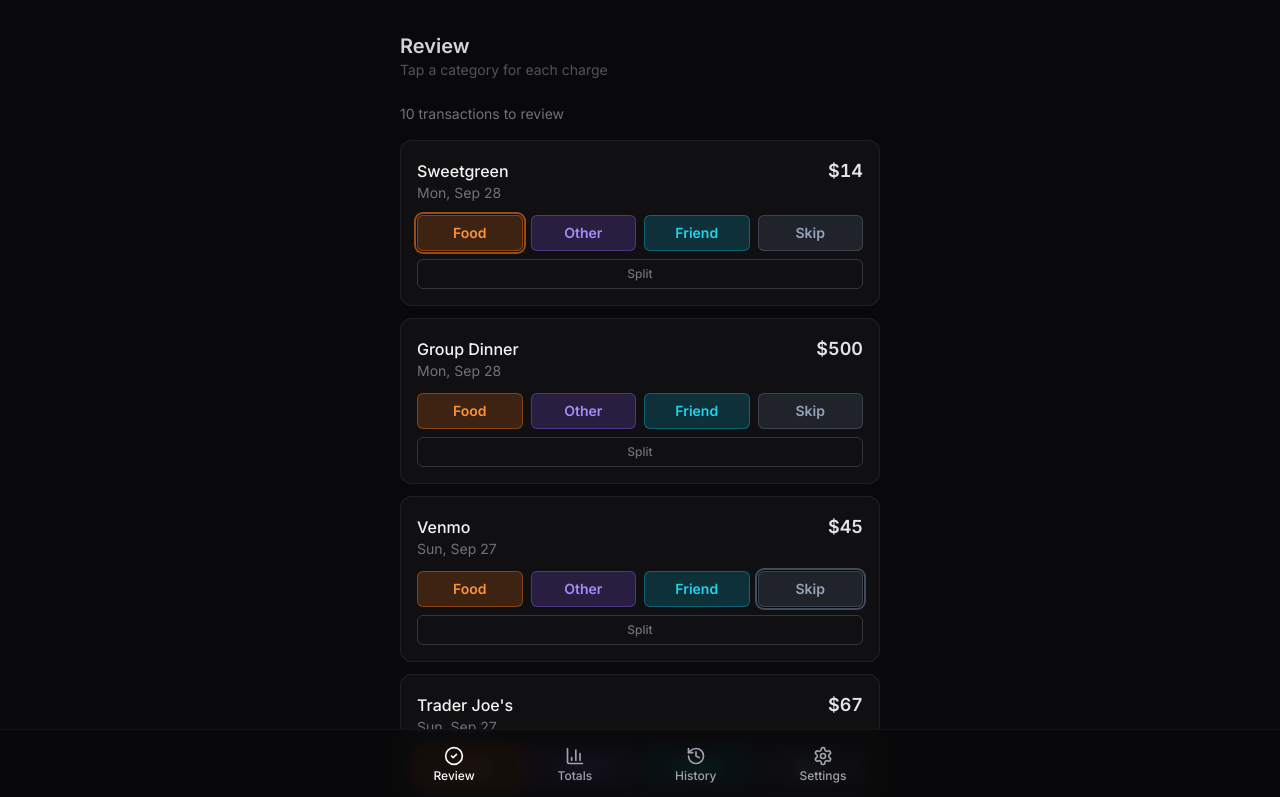
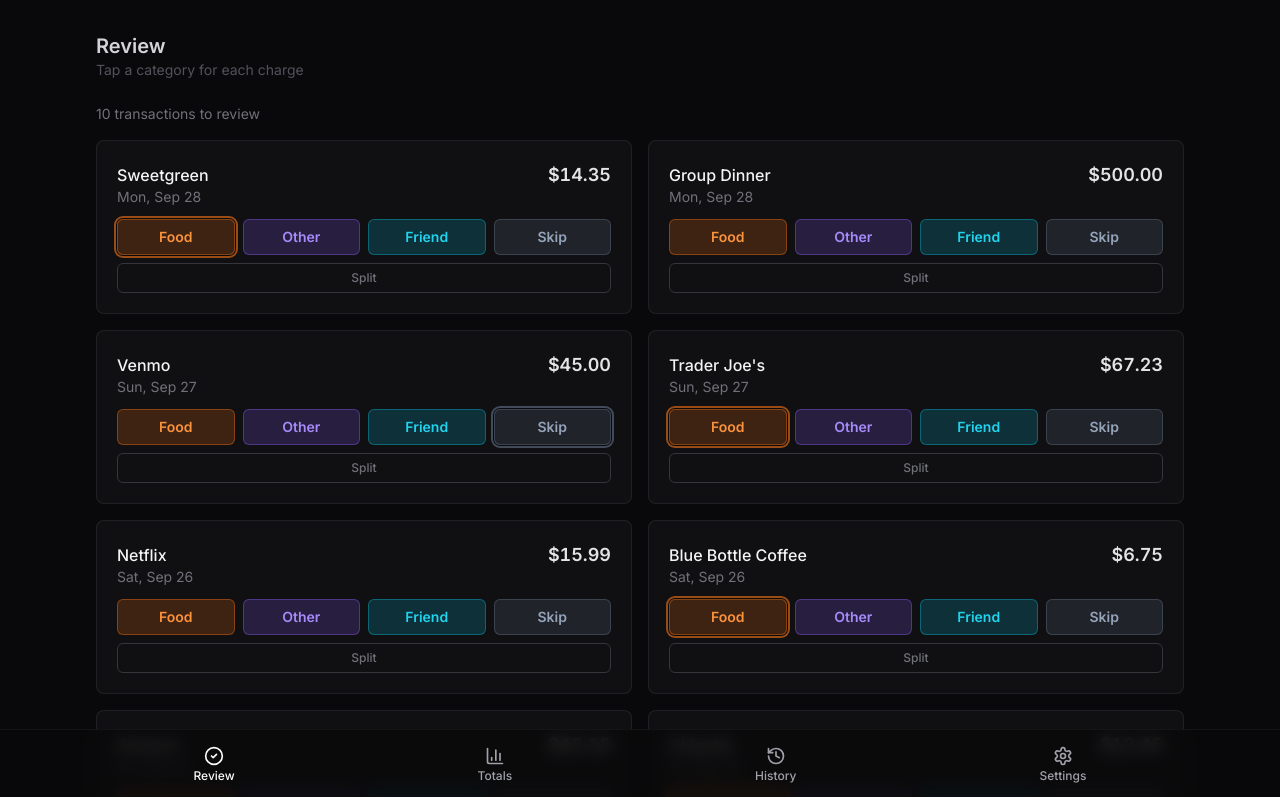
Before and after one commit to neeleshroy06/Finance-App, a Next.js app: page /review in a window 1280 px wide. Shown: the top 797 px of the page. Built offline with nearby package versions, Linux system fonts and the light colour scheme.

Commit message:
layout change

```diff
--- a/src/app/layout.tsx
+++ b/src/app/layout.tsx
@@ -1,9 +1,6 @@
 import type { Metadata } from "next";
-import { Inter } from "next/font/google";
 import { NavBar } from "@/components/nav-bar";
 import "./globals.css";
-
-const inter = Inter({ subsets: ["latin"], variable: "--font-inter" });
 
 export const metadata: Metadata = {
   title: "Transaction Categorizer",
@@ -17,8 +14,8 @@
 }) {
   return (
     <html lang="en" className="dark">
-      <body className={`${inter.variable} min-h-screen bg-zinc-950 text-zinc-100`}>
-        <main className="mx-auto min-h-screen max-w-lg px-4 pb-24 pt-8">
+      <body className="min-h-screen bg-zinc-950 text-zinc-100">
+        <main className="mx-auto min-h-screen max-w-6xl px-4 pb-24 pt-8 sm:px-6 lg:px-8">
           {children}
         </main>
         <NavBar />
--- a/src/components/history-row.tsx
+++ b/src/components/history-row.tsx
@@ -70,7 +70,7 @@
             <p className="text-sm text-zinc-500">{dateLabel}</p>
           </div>
           <p className="text-lg font-semibold tabular-nums text-zinc-200">
-            {formatAmount(transaction.amount, true)}
+            {formatAmount(transaction.amount)}
           </p>
         </div>
       </button>
--- a/src/components/nav-bar.tsx
+++ b/src/components/nav-bar.tsx
@@ -17,7 +17,7 @@
 
   return (
     <nav className="fixed bottom-0 left-0 right-0 z-50 border-t border-border/40 bg-background/95 backdrop-blur supports-[backdrop-filter]:bg-background/80">
-      <div className="mx-auto flex max-w-lg items-center justify-around px-2 py-2">
+      <div className="mx-auto flex max-w-6xl items-center justify-around px-2 py-2">
         {navItems.map(({ href, label, icon: Icon }) => {
           const active = pathname === href;
           return (
--- a/src/components/review-screen.tsx
+++ b/src/components/review-screen.tsx
@@ -173,7 +173,7 @@
         </p>
       )}
 
-      <div className="space-y-3">
+      <div className="grid gap-4 lg:grid-cols-2">
         {visible.map((tx) => (
           <TransactionRow
             key={tx.id}
--- a/src/components/rule-prompt.tsx
+++ b/src/components/rule-prompt.tsx
@@ -17,7 +17,7 @@
   onDismiss,
 }: RulePromptProps) {
   return (
-    <div className="fixed inset-x-0 bottom-20 z-40 mx-auto max-w-lg px-4 animate-fade-in">
+    <div className="fixed inset-x-0 bottom-20 z-40 mx-auto max-w-2xl px-4 animate-fade-in">
       <div className="rounded-xl border border-zinc-700 bg-zinc-900 p-4 shadow-xl">
         <p className="mb-3 text-sm text-zinc-200">
           Always categorize{" "}
--- a/src/components/split-panel.tsx
+++ b/src/components/split-panel.tsx
@@ -127,15 +127,18 @@
 
       <div className="space-y-2">
         {lines.map((line) => (
-          <div key={line.id} className="flex items-center gap-2">
-            <div className="grid flex-1 grid-cols-4 gap-1">
+          <div
+            key={line.id}
+            className="grid grid-cols-1 items-center gap-2 sm:grid-cols-[minmax(0,1fr)_7rem_auto]"
+          >
+            <div className="grid grid-cols-4 gap-1.5">
               {(["food", "other", "friend", "skip"] as Category[]).map((cat) => (
                 <button
                   key={cat}
                   type="button"
                   onClick={() => updateLine(line.id, { category: cat })}
                   className={cn(
-                    "rounded-md border px-1 py-1.5 text-[10px] font-semibold transition-colors sm:text-xs",
+                    "h-10 rounded-md border px-1 text-xs font-semibold transition-colors",
                     line.category === cat
                       ? activeCategoryStyles[cat]
                       : categoryStyles[cat]
@@ -146,7 +149,7 @@
               ))}
             </div>
 
-            <div className="relative w-24 shrink-0">
+            <div className="relative">
               <span className="absolute left-2 top-1/2 -translate-y-1/2 text-sm text-zinc-500">
                 $
               </span>
@@ -158,7 +161,7 @@
                 placeholder="0.00"
                 value={line.amount}
                 onChange={(e) => updateLine(line.id, { amount: e.target.value })}
-                className="w-full rounded-md border border-zinc-700 bg-zinc-800/60 py-1.5 pl-5 pr-1 text-right text-sm tabular-nums text-zinc-100 outline-none focus:border-zinc-500"
+                className="h-10 w-full rounded-md border border-zinc-700 bg-zinc-800/60 py-1.5 pl-5 pr-2 text-right text-sm tabular-nums text-zinc-100 outline-none focus:border-zinc-500"
               />
             </div>
 
@@ -166,7 +169,7 @@
               <button
                 type="button"
                 onClick={() => fillRemaining(line.id)}
-                className="shrink-0 text-[10px] text-zinc-500 hover:text-zinc-300"
+                className="h-10 whitespace-nowrap px-1 text-xs text-zinc-500 hover:text-zinc-300"
                 title="Fill remaining amount"
               >
                 Rest
--- a/src/components/transaction-row.tsx
+++ b/src/components/transaction-row.tsx
@@ -56,7 +56,7 @@
   return (
     <div
       className={cn(
-        "rounded-xl border border-zinc-800/80 bg-zinc-900/50 p-4 transition-all duration-300",
+        "rounded-lg border border-zinc-800/80 bg-zinc-900/50 p-4 transition-all duration-300 sm:p-5",
         isRemoving && "scale-95 opacity-0"
       )}
     >
@@ -68,7 +68,7 @@
           <p className="text-sm text-zinc-500">{dateLabel}</p>
         </div>
         <p className="text-lg font-semibold tabular-nums text-zinc-200">
-          {formatAmount(transaction.amount, true)}
+          {formatAmount(transaction.amount)}
         </p>
       </div>
 
--- a/src/lib/types.ts
+++ b/src/lib/types.ts
@@ -57,13 +57,13 @@
   all: "All time",
 };
 
-export function formatAmount(amount: number, round = false): string {
-  const value = round ? Math.round(Math.abs(amount)) : Math.abs(amount);
+export function formatAmount(amount: number): string {
+  const value = Math.abs(amount);
   return new Intl.NumberFormat("en-US", {
     style: "currency",
     currency: "USD",
-    minimumFractionDigits: round ? 0 : 2,
-    maximumFractionDigits: round ? 0 : 2,
+    minimumFractionDigits: 2,
+    maximumFractionDigits: 2,
   }).format(value);
 }
 
```
